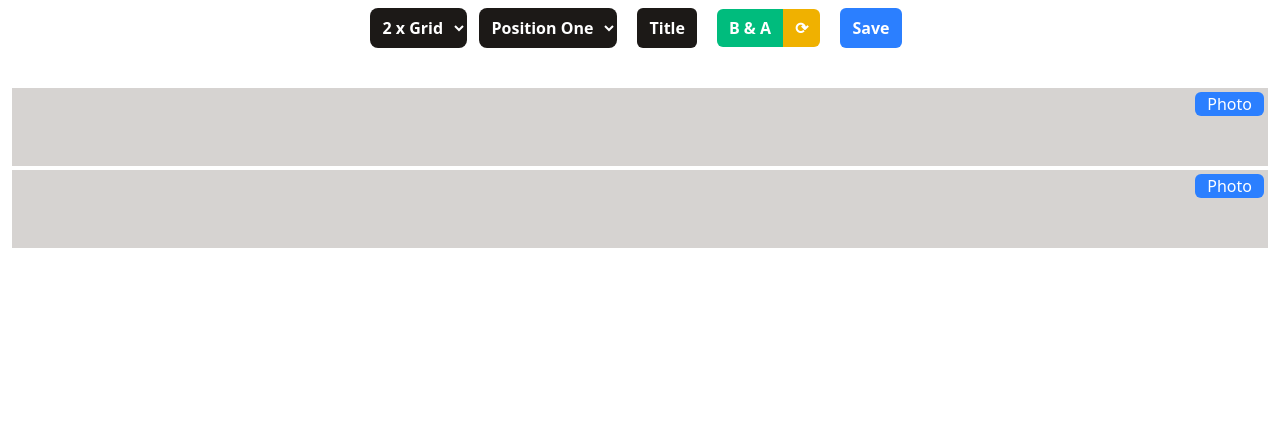
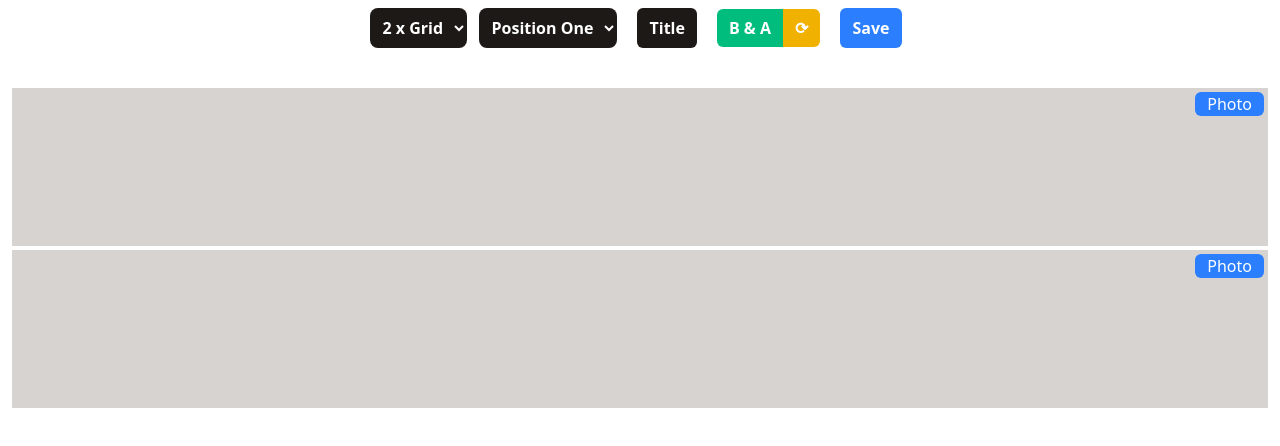
Before and after one commit to aung-myat76/activity-maker, a React (Vite) app: page / in a window 1280 px wide. Shown: the top 446 px of the page. Built offline with nearby package versions, Linux system fonts and the light colour scheme.

Commit message:
Update index.css

```diff
--- a/src/index.css
+++ b/src/index.css
@@ -10,7 +10,7 @@ select {
 }
 
 .collageSize {
-    @apply w-12/12 h-[20vh];
+    @apply w-12/12 h-[40vh];
 }
 
 .imageSize {
```
